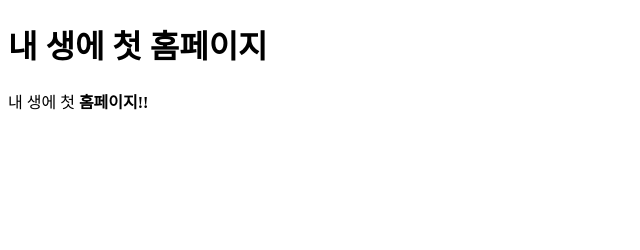
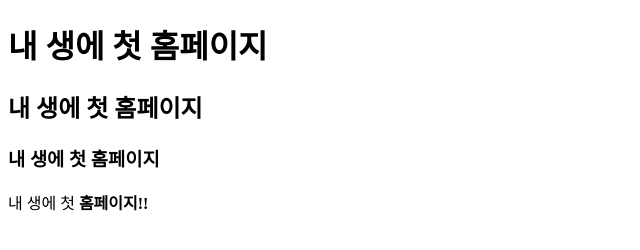
Before and after one commit to parkhunmin2/test, a plain HTML site: page index.html in a window 1280 px wide. Shown: the whole page, without its empty margins (0-640 px from the left). Drawn offline with Linux system fonts and the light colour scheme.

Commit message:
index.html 업데이트

```diff
--- a/index.html
+++ b/index.html
@@ -7,6 +7,8 @@
 </head>
 <body>
     <h1>내 생에 첫 홈페이지</h1>
+    <h2>내 생에 첫 홈페이지</h2>
+    <h3>내 생에 첫 홈페이지</h3>
     <p>내 생에 첫 <strong>홈페이지!!</strong></p>
 
 </body>
```
